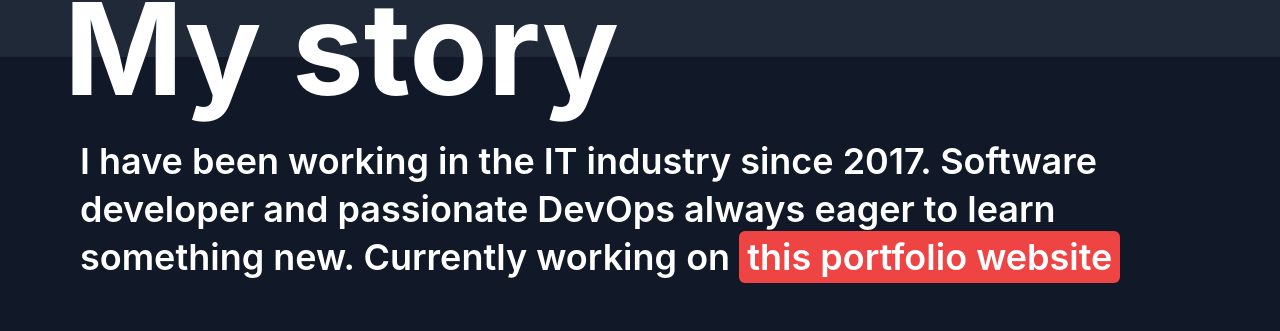
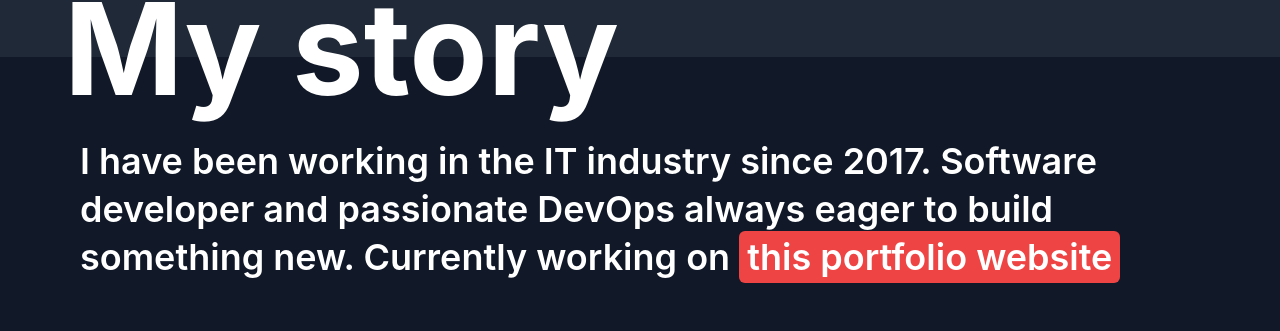
Before and after one commit to mbianchidev/mb-consulting.dev, a Next.js app: page /about in a window 1280 px wide. Shown: the part 405-736 px from the top of the page. Built offline with nearby package versions, Linux system fonts and the light colour scheme.

Commit message:
fixed text

```diff
--- a/constants/data.js
+++ b/constants/data.js
@@ -117,7 +117,7 @@ const userData = {
   ],
   about: {
     title:
-      "I have been working in the IT industry since 2017. Software developer and passionate DevOps always eager to learn something new",
+      "I have been working in the IT industry since 2017. Software developer and passionate DevOps always eager to build something new",
     description: [
       `I like to introduce myself as an agnostic and versatile engineer with a deep passion for well-written code, automation and cloud technologies.`,
       `I also love coaching and mentoring people because I strongly believe in knowledge as the only way to get rid of technical debt and develop new and game-changing products.`,
--- a/pages/index.js
+++ b/pages/index.js
@@ -10,7 +10,7 @@ export default function Home({ repositories }) {
   return (
     <ContainerBlock
       title="Matteo Bianchi - Developer, DevOps, Coach"
-      description="This is my personal website. I am a developer, devops, SRE and coach."
+      description="This is my professional website. I am a developer, devops, SRE and coach."
     >
       <Hero />
       <FavouriteProjects />
```
